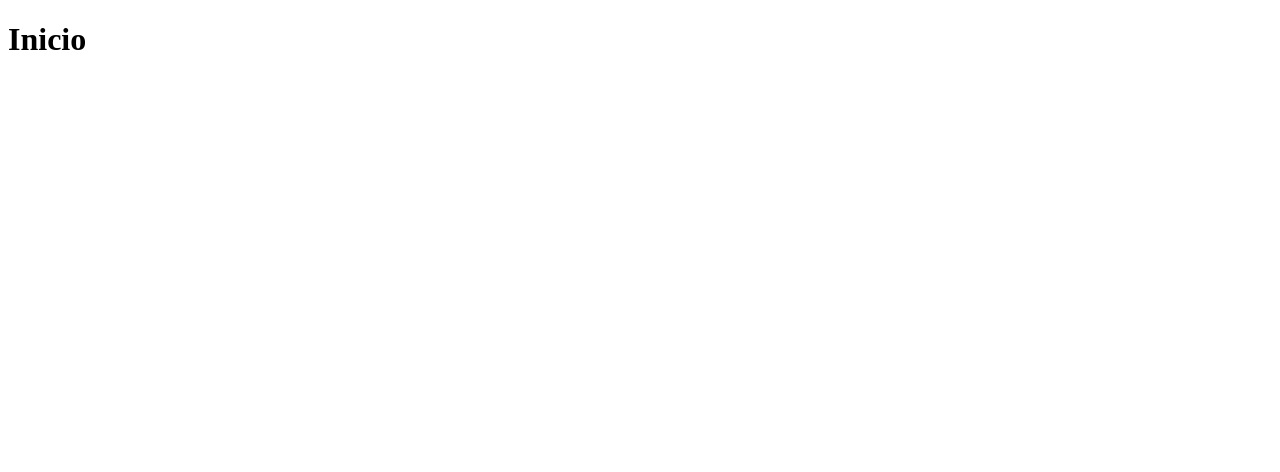
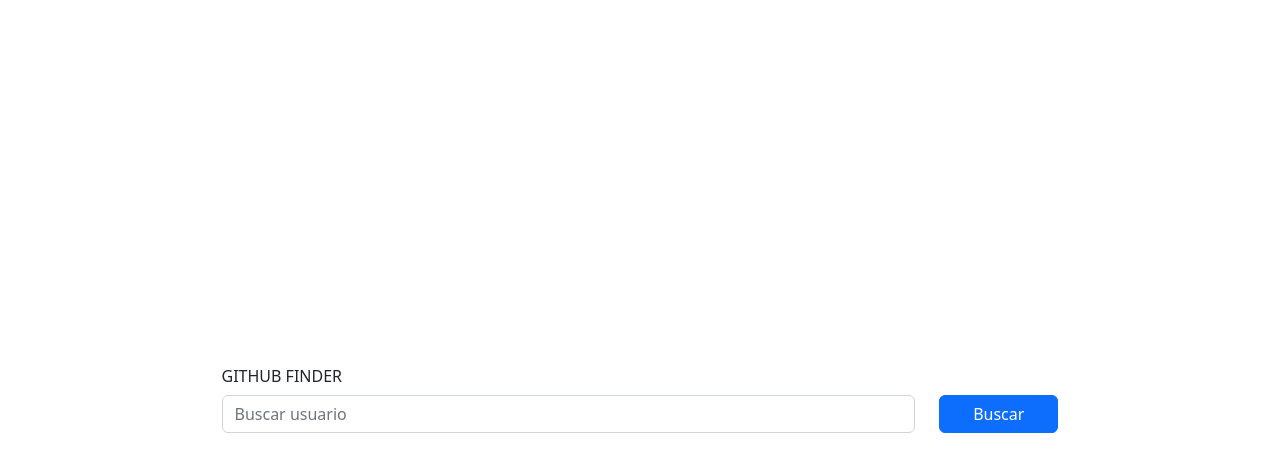
Before and after one commit to Erick1205/ejercicio-clase-24-08, a plain HTML site: page index.html in a window 1280 px wide. Drawn offline with nearby package versions, Linux system fonts and the light colour scheme.

Commit message:
Index.html Search

```diff
--- a/index.html
+++ b/index.html
@@ -1,12 +1,38 @@
 <!DOCTYPE html>
 <html lang="es">
-<head>
-  <meta charset="UTF-8"/>
-  <meta http-equiv="X-UA-Compatible" content="IE=edge"/>
-  <meta name="viewport" content="width=device-width, initial-scale=1.0"/>
-  <title>Document</title>
-</head>
-<body>
-  <h1>Inicio</h1>
-</body>
+  <head>
+    <meta charset="UTF-8" />
+    <meta http-equiv="X-UA-Compatible" content="IE=edge" />
+    <meta name="viewport" content="width=device-width, initial-scale=1.0" />
+    <title>GITHUB FINDER</title>
+    <link
+      href="https://cdn.jsdelivr.net/npm/bootstrap@5.2.0/dist/css/bootstrap.min.css"
+      rel="stylesheet"
+      integrity="sha384-gH2yIJqKdNHPEq0n4Mqa/HGKIhSkIHeL5AyhkYV8i59U5AR6csBvApHHNl/vI1Bx"
+      crossorigin="anonymous"
+    />
+  </head>
+  <body>
+    <section
+      class="container vh-100 d-flex align-items-center justify-content-center"
+    >
+      <div class="text-start w-75">
+        <h6>GITHUB FINDER</h6>
+        <div class="row">
+          <div class="col-md-10">
+            <input
+              type="text"
+              class="form-control"
+              placeholder="Buscar usuario"
+            />
+          </div>
+          <div class="col-md-2">
+            <div class="d-grid gap-2">
+              <button class="btn btn-primary">Buscar</button>
+            </div>
+          </div>
+        </div>
+      </div>
+    </section>
+  </body>
 </html>
```
